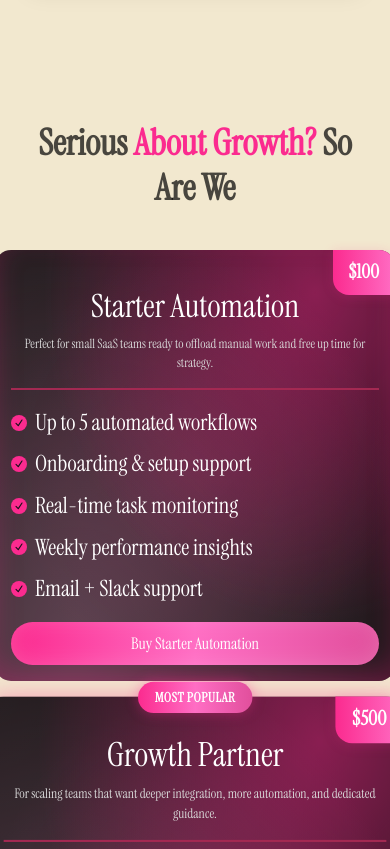
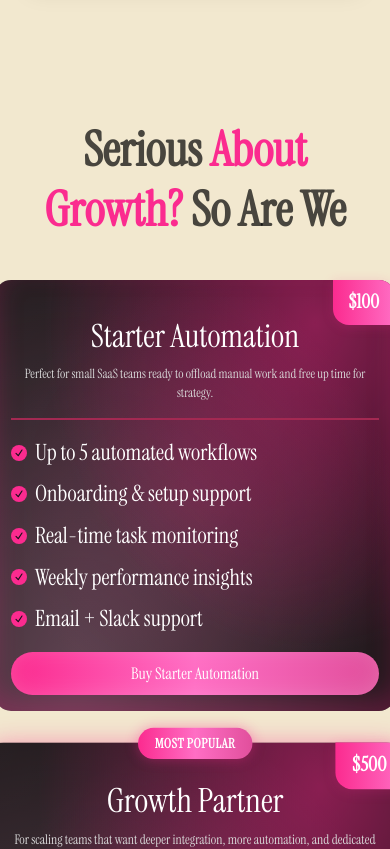
Before and after one commit to FahadBinQaiser/Parallax, a React (Vite) app: page / in a window 390 px wide. Shown: the part 7320-8169 px from the top of the page. Built offline with nearby package versions, Linux system fonts and the light colour scheme.

Commit message:
Improving responsiveness structure

```diff
--- a/src/components/PricingSection/PricingSection.jsx
+++ b/src/components/PricingSection/PricingSection.jsx
@@ -5,13 +5,13 @@ export default function PricingSection() {
   return (
     <section className="py-16 sm:py-20 text-[#000000]/70 pricing-section">
       <div className="max-w-7xl mx-auto space-y-10 px-4 sm:px-6 text-center">
-        <h2 className="text-4xl sm:text-5xl md:text-6xl lg:text-7xl font-bold leading-tight">
+        <h2 className="text-balance text-5xl md:text-6xl lg:text-7xl font-bold leading-tight">
           Serious{" "}
           <span className="highlight text-[#FB2B8F]">About Growth?</span> So Are
           We
         </h2>
 
-        <div className="pricingCards mx-auto flex flex-col md:flex-row gap-6 justify-center items-center md:items-stretch max-w-5xl">
+        <div className="pricingCards mx-auto flex flex-col md:flex-row gap-10 sm:gap-6 justify-center items-center md:items-stretch max-w-5xl">
           <PricingCard
             title="Starter Automation"
             price="$100"
```
